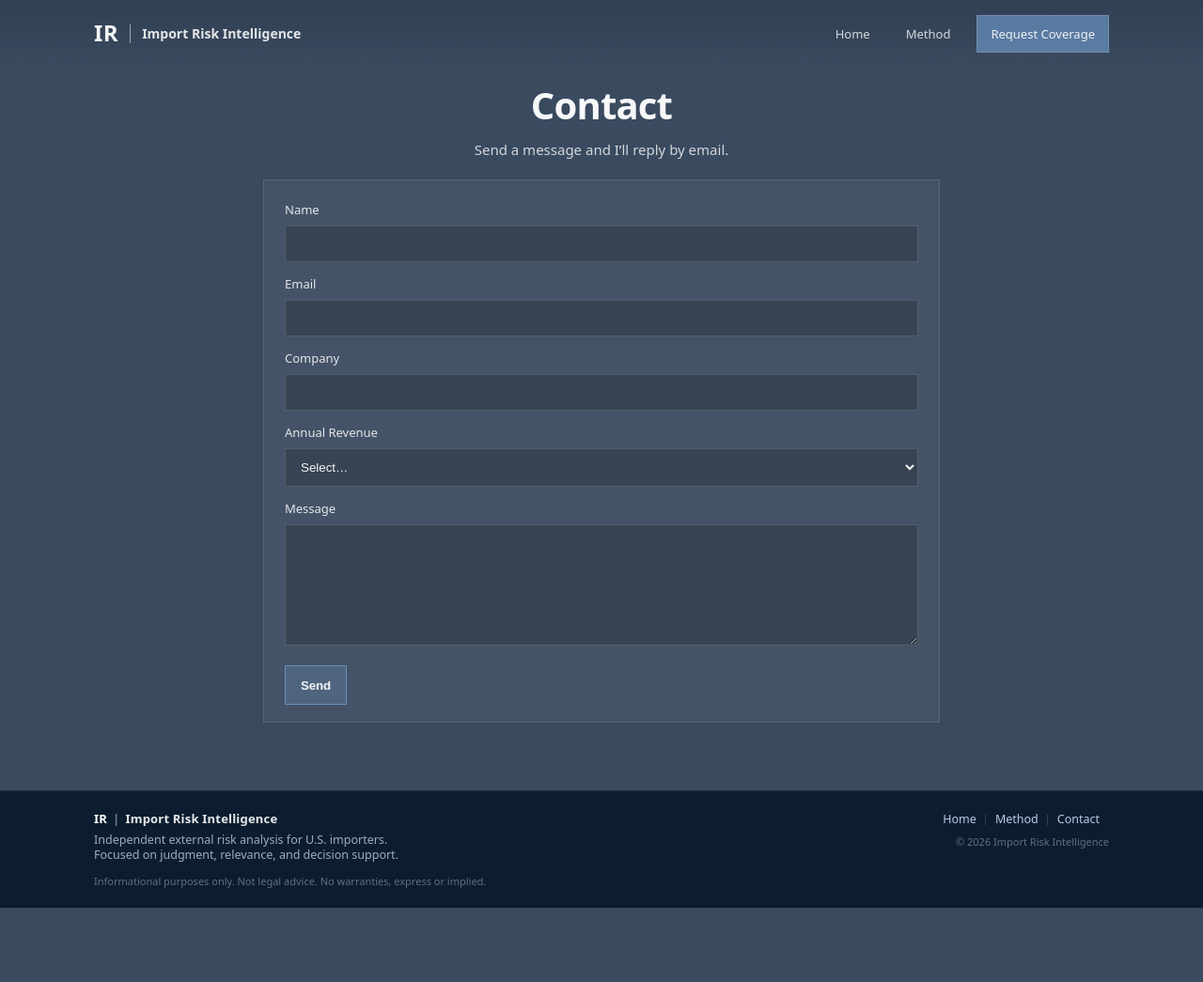
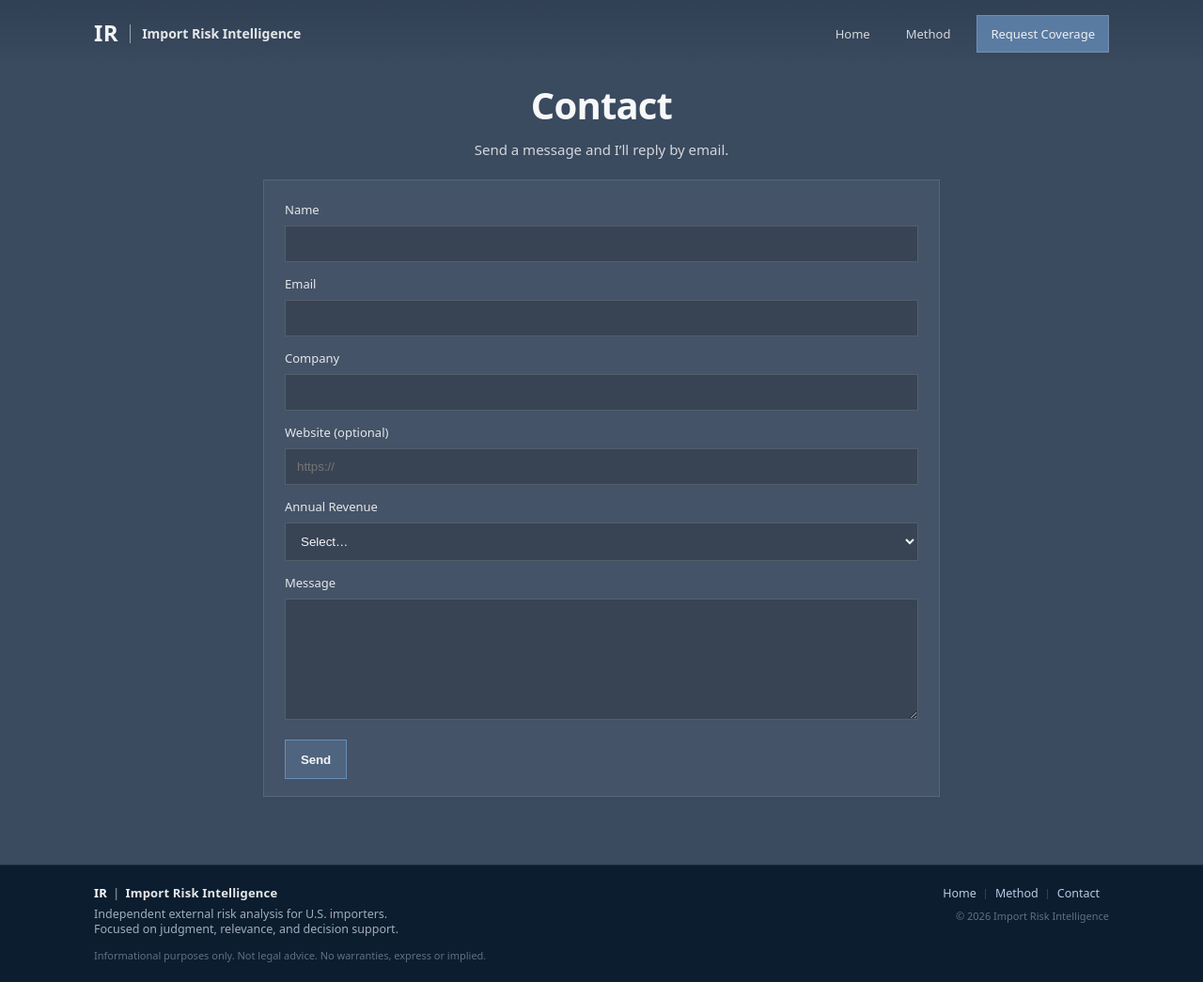
Before and after one commit to importrisk/import-risk-intelligence-site, a Jekyll site: the page built from contact.html, in a window 1280 px wide. Shown: the whole page at 94% size. Built offline with Jekyll 4.4.1, drawn with Linux system fonts in a browser that asks for light colours; before the commit the page ends 966 px from its top, so only the background shows below that.

Commit message:
Update contact.html

```diff
--- a/contact.html
+++ b/contact.html
@@ -31,6 +31,17 @@ description: Contact Import Risk Intelligence.
           <label class="cs-label" for="company">Company</label>
           <input class="cs-input" id="company" name="company" type="text" autocomplete="organization" />
         </div>
+<div class="cs-row">
+  <label class="cs-label" for="website">Website (optional)</label>
+  <input
+    class="cs-input"
+    id="website"
+    name="website"
+    type="url"
+    autocomplete="url"
+    placeholder="https://"
+  />
+</div>
 
        <div class="cs-row">
   <label class="cs-label" for="revenue">Annual Revenue</label>
```
